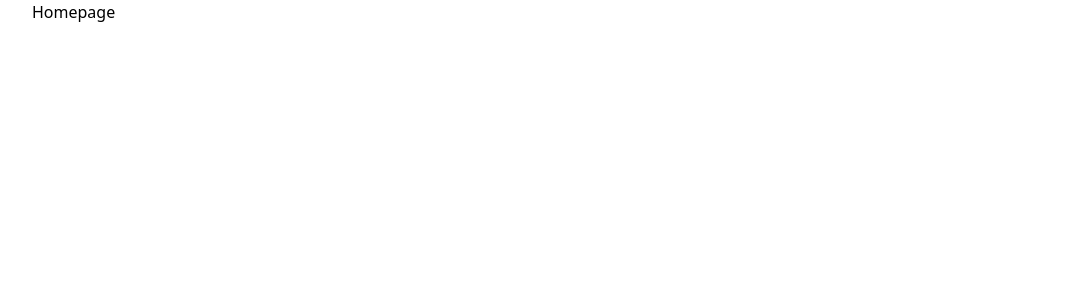
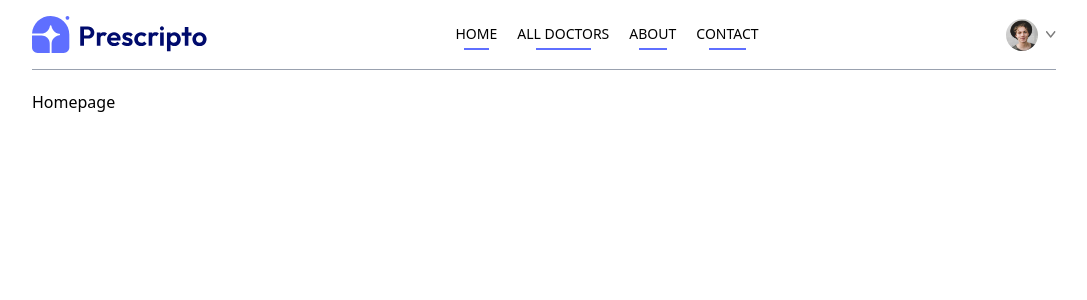
Before and after one commit to sujaypowar13/Doctor, a React (Vite) app in the folder Frontend/: page / in a window 1280 px wide. Shown: the top 300 px of the page, without its empty margins (96-1183 px from the left). Built offline with nearby package versions, Linux system fonts and the light colour scheme.

Commit message:
Navbar Changes

```diff
--- a/Frontend/package.json
+++ b/Frontend/package.json
@@ -15,18 +15,20 @@
     "react": "^19.1.0",
     "react-dom": "^19.1.0",
     "react-router-dom": "^7.6.2",
-    "react-toastify": "^11.0.5",
-    "tailwindcss": "^4.1.10"
+    "react-toastify": "^11.0.5"
   },
   "devDependencies": {
     "@eslint/js": "^9.25.0",
     "@types/react": "^19.1.2",
     "@types/react-dom": "^19.1.2",
     "@vitejs/plugin-react": "^4.4.1",
+    "autoprefixer": "^10.4.21",
     "eslint": "^9.25.0",
     "eslint-plugin-react-hooks": "^5.2.0",
     "eslint-plugin-react-refresh": "^0.4.19",
     "globals": "^16.0.0",
+    "postcss": "^8.5.6",
+    "tailwindcss": "^4.0.0",
     "vite": "^6.3.5"
   }
 }
--- /dev/null
+++ b/Frontend/postcss.config.js
@@ -0,0 +1,5 @@
+
+export const plugins = {
+  tailwindcss: {},
+  autoprefixer: {},
+};
--- a/Frontend/src/App.jsx
+++ b/Frontend/src/App.jsx
@@ -8,10 +8,13 @@
 import MyProfile from "./pages/MyProfile";
 import MyAppointment from "./pages/MyAppointments";
 import MyAppointments from "./pages/MyAppointments";
+import Navbar from "./components/Navbar";
+import './index.css';
 
 const App = () => {
   return (
     <div className="mx-4 sm:mx-[10%]">
+      <Navbar />
       <Routes>
         <Route path="/" element={<Home />} />
         <Route path="/doctors" element={<Doctors />} />
@@ -22,6 +25,7 @@
         <Route path="/my-profile" element={<MyProfile />} />
         <Route path="/my-appointments" element={<MyAppointments />} />
         <Route path="/appointment/:docId" element={<MyAppointment />} />
+
       </Routes>
     </div>
   );
--- /dev/null
+++ b/Frontend/src/components/Navbar.jsx
@@ -0,0 +1,74 @@
+/* eslint-disable no-unused-vars */
+import React, { useState } from "react";
+
+import { assets } from "..//assets/assets";
+import { NavLink, useNavigate } from "react-router-dom";
+const Navbar = () => {
+  const navigate = useNavigate();
+
+  const [showMenu, setShowMenu] = useState(false);
+  const [token, setToken] = useState(true);
+
+  return (
+    <div className="flex items-center justify-between text-sm py-4 mb-5 border-b border-b-gray-400">
+      <img className="w-44 cursor-pointer" src={assets.logo} alt="" />
+      <ul className="hidden md:flex items-start gap-5 font-medium">
+        <NavLink to="/">
+          <li className="py-1">HOME</li>
+          <hr className="border-none outline-none h-0.5 bg-[#5f6FFF] w-3/5 m-auto" />
+        </NavLink>
+        <NavLink to="/doctors">
+          <li className="py-1">ALL DOCTORS</li>
+          <hr className="border-none outline-none h-0.5 bg-[#5f6FFF] w-3/5 m-auto" />
+        </NavLink>
+        <NavLink to="/about">
+          <li className="py-1">ABOUT</li>
+          <hr className="border-none outline-none h-0.5 bg-[#5f6FFF] w-3/5 m-auto" />
+        </NavLink>
+        <NavLink to="/contact">
+          <li className="py-1">CONTACT</li>
+          <hr className="border-none outline-none h-0.5 bg-[#5f6FFF] w-3/5 m-auto" />
+        </NavLink>
+      </ul>
+      <div className="flex items-center gap-4">
+        {token ? (
+          <div className="flex items-center gap-2 cursor-pointer group relative">
+            <img className="w-8 rounded-full" src={assets.profile_pic} alt="" />
+            <img className="w-2.5" src={assets.dropdown_icon} alt="" />
+            <div className="absolute top-0 right-0 pt-14 text-base font-medium text-gray-600 hidden group-hover:block">
+              <div className="min-w-48 bg-stone-100 rounded flex flex-col gap-4 p-4">
+                <p
+                  onClick={() => navigate("my-profile")}
+                  className="hover:text-black cursor-pointer"
+                >
+                  My Profile
+                </p>
+                <p
+                  onClick={() => navigate("my-appointments")}
+                  className="hover:text-black cursor-pointer"
+                >
+                  My Appointments
+                </p>
+                <p
+                  onClick={() => setToken(false)}
+                  className="hover:text-black cursor-pointer"
+                >
+                  Logout
+                </p>
+              </div>
+            </div>
+          </div>
+        ) : (
+          <button
+            onClick={() => navigate("/login")}
+            className="bg-[#5f6FFF] text-white px-8 py-3 rounded-full font-light hidden md:block"
+          >
+            Create account
+          </button>
+        )}
+      </div>
+    </div>
+  );
+};
+
+export default Navbar;
--- a/Frontend/src/index.css
+++ b/Frontend/src/index.css
@@ -1 +1,5 @@
 @import "tailwindcss";
+
+.active hr {
+  @apply block;
+}
--- a/Frontend/src/main.jsx
+++ b/Frontend/src/main.jsx
@@ -1,6 +1,5 @@
 import { StrictMode } from "react";
 import { createRoot } from "react-dom/client";
-import "./index.css";
 import App from "./App.jsx";
 import { BrowserRouter } from "react-router-dom";
 
--- /dev/null
+++ b/Frontend/tailwind.config.js
@@ -0,0 +1,14 @@
+/** @type {import('tailwindcss').Config} */
+const config = {
+  content: ["./index.html", "./src/**/*.{js,ts,jsx,tsx}"],
+  theme: {
+    extend: {
+      colors: {
+        'primary': '#5f6FFF',
+      },
+    },
+  },
+  plugins: [],
+};
+
+export default config;
```
Also changed, not shown: 1 other file (tests, documents, lock files or other folders).
